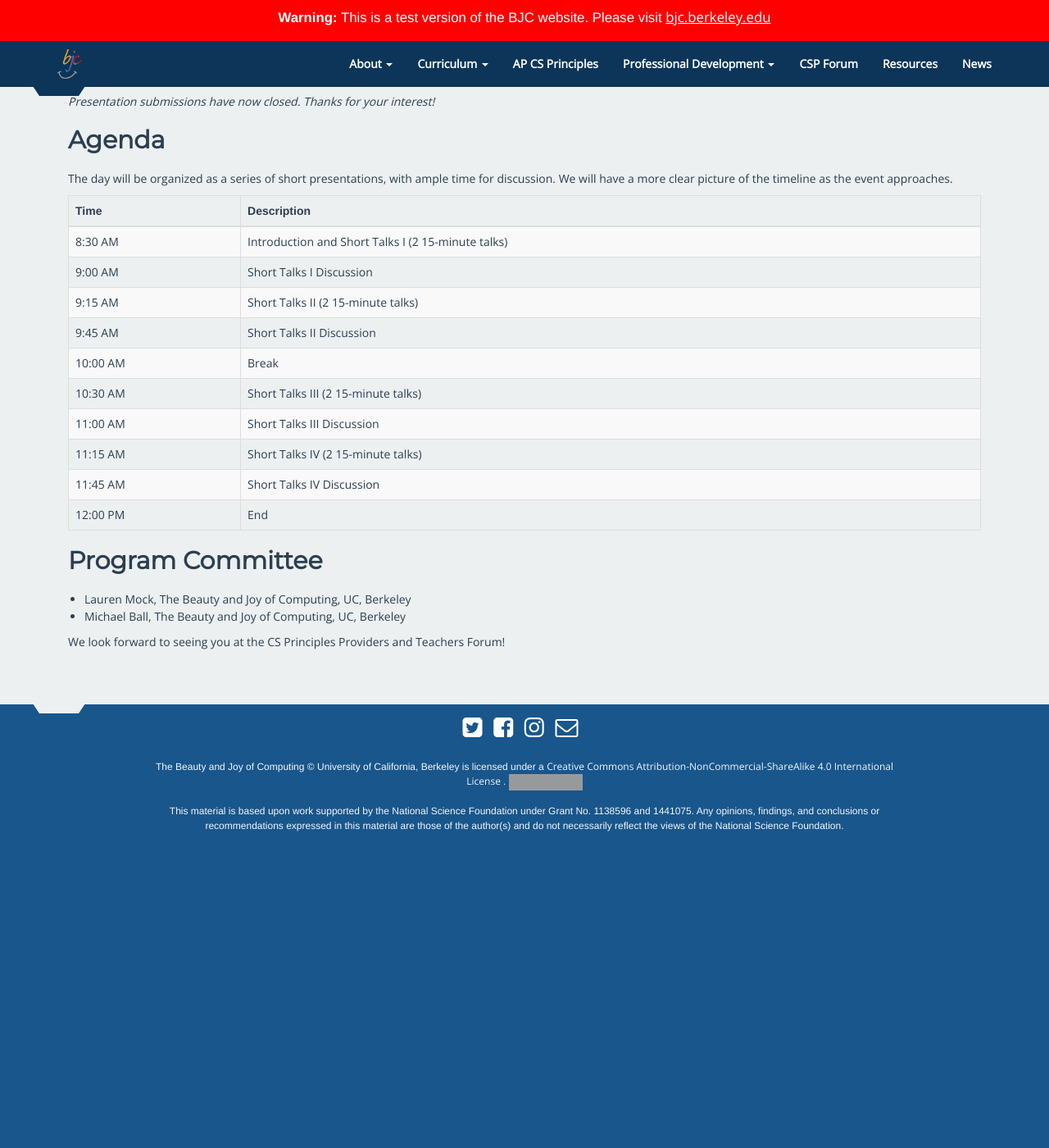
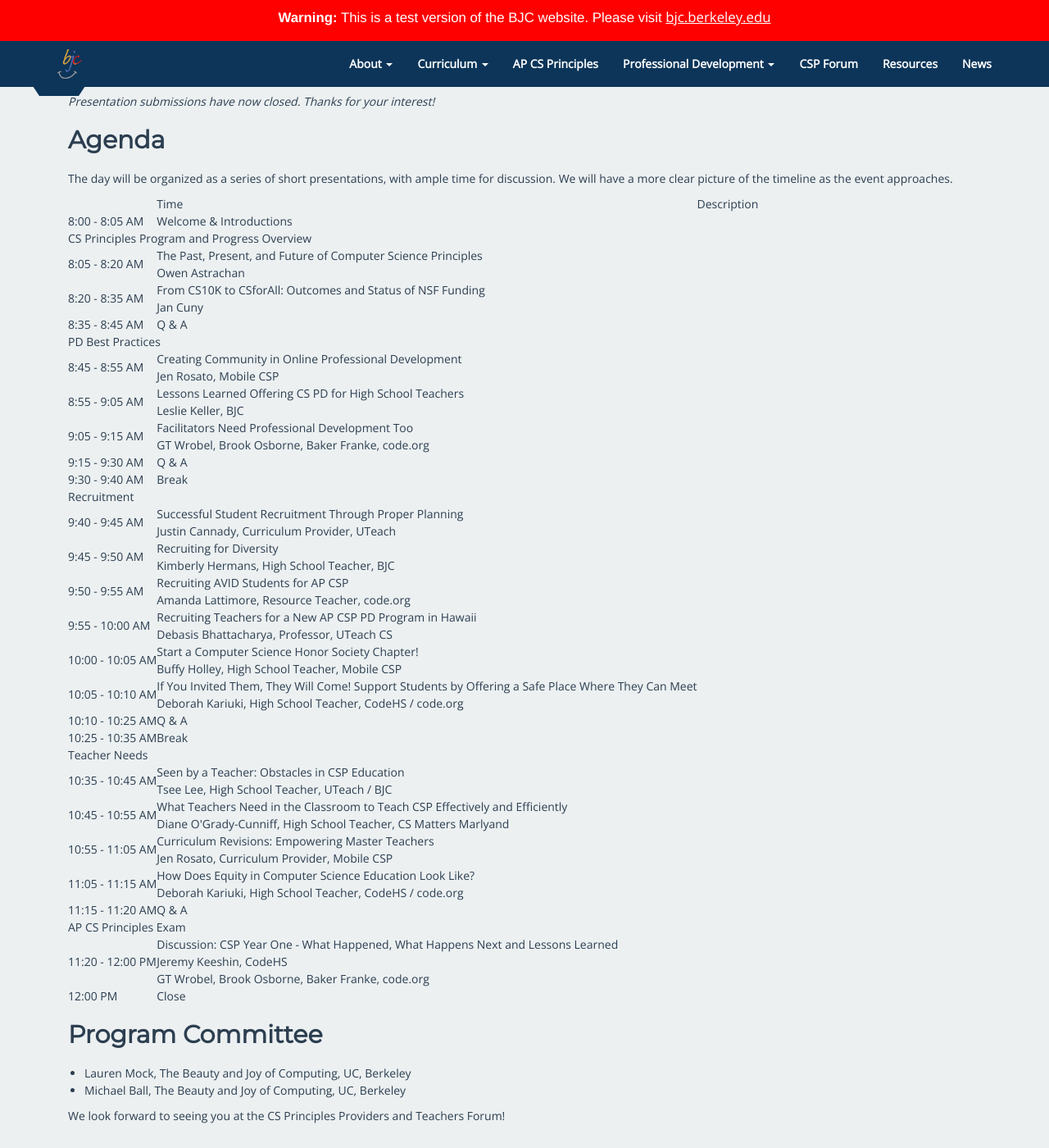
Before and after one commit to beautyjoy/beautyjoy.github.io, a Jekyll site: the page built from sigcse-csp-forum/index.md, in a window 1280 px wide and 1400 px high, scrolled down 1122 px. Shown: the whole window at 82% size. Built offline with Jekyll 4.4.1, drawn with Linux system fonts in a browser that asks for light colours; before the commit the page ends 2166 px from its top, so only the background shows below that; some of the changed text lies outside the part shown; grey boxes are pictures that could not be loaded.

Commit message:
Updated Schedule and Times

```diff
--- a/sigcse-csp-forum/index.md
+++ b/sigcse-csp-forum/index.md
@@ -18,7 +18,7 @@
 
 ## Logistics
 
-The Forum is a half-day morning session, on **<time>Wednesday, February 21, 2018 from 8:30 AM to 12:00 PM</time>**.
+The Forum is a half-day morning session, on **<time>Wednesday, February 21, 2018 from 8:00 AM to 12:00 PM</time>**.
 
 We will release the specific location closer to the date of the conference, but it will be somewhere at the Baltimore Convention Center with the rest of SIGCSE.
 
@@ -42,19 +42,123 @@
 
 The day will be organized as a series of short presentations, with ample time for discussion. We will have a more clear picture of the timeline as the event approaches.
 
-| Time | Description |
-| ---- | ----------- |
-| 8:30 AM  | Introduction and Short Talks I (2 15-minute talks) |
-| 9:00 AM  | Short Talks I Discussion |
-| 9:15 AM  | Short Talks II (2 15-minute talks) |
-| 9:45 AM  | Short Talks II Discussion |
-| 10:00 AM | Break |
-| 10:30 AM | Short Talks III (2 15-minute talks) |
-| 11:00 AM | Short Talks III Discussion |
-| 11:15 AM | Short Talks IV (2 15-minute talks) |
-| 11:45 AM | Short Talks IV Discussion |
-| 12:00 PM | End |
-{: class="table table-striped table-bordered"}
+<table>
+  <th>
+    <td>Time</td>
+    <td>Description</td>
+  </th>
+  <tr>
+    <td>8:00 - 8:05 AM</td>
+    <td>Welcome &amp; Introductions</td>
+  </tr>
+  <tr>
+    <td colspan="2">CS Principles Program and Progress Overview</td>
+  </tr>
+  <tr>
+    <td>8:05 - 8:20 AM</td>
+    <td>The Past, Present, and Future of Computer Science Principles<br>Owen Astrachan</td>
+  </tr>
+  <tr>
+    <td>8:20 - 8:35 AM</td>
+    <td>From CS10K to CSforAll: Outcomes and Status of NSF Funding<br>Jan Cuny</td>
+  </tr>
+  <tr>
+    <td>8:35 - 8:45 AM</td>
+    <td>Q &amp; A</td>
+  </tr>
+  <tr>
+    <td colspan="2">PD Best Practices</td>
+  </tr>
+  <tr>
+    <td>8:45 - 8:55 AM</td>
+    <td>Creating Community in Online Professional Development<br>Jen Rosato, Mobile CSP</td>
+  </tr>
+  <tr>
+    <td>8:55 - 9:05 AM</td>
+    <td>Lessons Learned Offering CS PD for High School Teachers<br>Leslie Keller, BJC</td>
+  </tr>
+  <tr>
+    <td>9:05 - 9:15 AM</td>
+    <td>Facilitators Need Professional Development Too<br>GT Wrobel, Brook Osborne, Baker Franke, code.org</td>
+  </tr>
+  <tr>
+    <td>9:15 - 9:30 AM</td>
+    <td>Q &amp; A</td>
+  </tr>
+  <tr>
+    <td>9:30 - 9:40 AM</td>
+    <td>Break</td>
+  </tr>
+  <tr>
+    <td colspan="2">Recruitment</td>
+  </tr>
+  <tr>
+    <td>9:40 - 9:45 AM</td>
+    <td>Successful Student Recruitment Through Proper Planning<br>Justin Cannady, Curriculum Provider, UTeach</td>
+  </tr>
+  <tr>
+    <td>9:45 - 9:50 AM</td>
+    <td>Recruiting for Diversity<br>Kimberly Hermans, High School Teacher, BJC</td>
+  </tr>
+  <tr>
+    <td>9:50 - 9:55 AM</td>
+    <td>Recruiting AVID Students for AP CSP<br>Amanda Lattimore, Resource Teacher, code.org</td>
+  </tr>
+  <tr>
+    <td>9:55 - 10:00 AM</td>
+    <td>Recruiting Teachers for a New AP CSP PD Program in Hawaii<br>Debasis Bhattacharya, Professor, UTeach CS</td>
+  </tr>
+  <tr>
+    <td>10:00 - 10:05 AM</td>
+    <td>Start a Computer Science Honor Society Chapter!<br>Buffy Holley, High School Teacher, Mobile CSP</td>
+  </tr>
+  <tr>
+    <td>10:05 - 10:10 AM</td>
+    <td>If You Invited Them, They Will Come! Support Students by Offering a Safe Place Where They Can Meet<br>Deborah Kariuki, High School Teacher, CodeHS / code.org</td>
+  </tr>
+  <tr>
+    <td>10:10 - 10:25 AM</td>
+    <td>Q &amp; A</td>
+  </tr>
+  <tr>
+    <td>10:25 - 10:35 AM</td>
+    <td>Break</td>
+  </tr>
+  <tr>
+    <td colspan="2">Teacher Needs</td>
+  </tr>
+  <tr>
+    <td>10:35 - 10:45 AM</td>
+    <td>Seen by a Teacher: Obstacles in CSP Education<br>Tsee Lee, High School Teacher, UTeach / BJC</td>
+  </tr>
+  <tr>
+    <td>10:45 - 10:55 AM</td>
+    <td>What Teachers Need in the Classroom to Teach CSP Effectively and Efficiently<br>Diane O'Grady-Cunniff, High School Teacher, CS Matters Marlyand</td>
+  </tr>
+  <tr>
+    <td>10:55 - 11:05 AM</td>
+    <td>Curriculum Revisions: Empowering Master Teachers<br>Jen Rosato, Curriculum Provider, Mobile CSP</td>
+  </tr>
+  <tr>
+    <td>11:05 - 11:15 AM</td>
+    <td>How Does Equity in Computer Science Education Look Like?<br>Deborah Kariuki, High School Teacher, CodeHS / code.org</td>
+  </tr>
+  <tr>
+    <td>11:15 - 11:20 AM</td>
+    <td>Q &amp; A</td>
+  </tr>
+  <tr>
+    <td colspan="2">AP CS Principles Exam</td>
+  </tr>
+  <tr>
+    <td>11:20 - 12:00 PM</td>
+    <td>Discussion: CSP Year One - What Happened, What Happens Next and Lessons Learned<br>Jeremy Keeshin, CodeHS<br>GT Wrobel, Brook Osborne, Baker Franke, code.org</td>
+  </tr>
+  <tr>
+    <td>12:00 PM</td>
+    <td>Close</td>
+  </tr>
+</table>
 
 ## Program Committee
 
```
